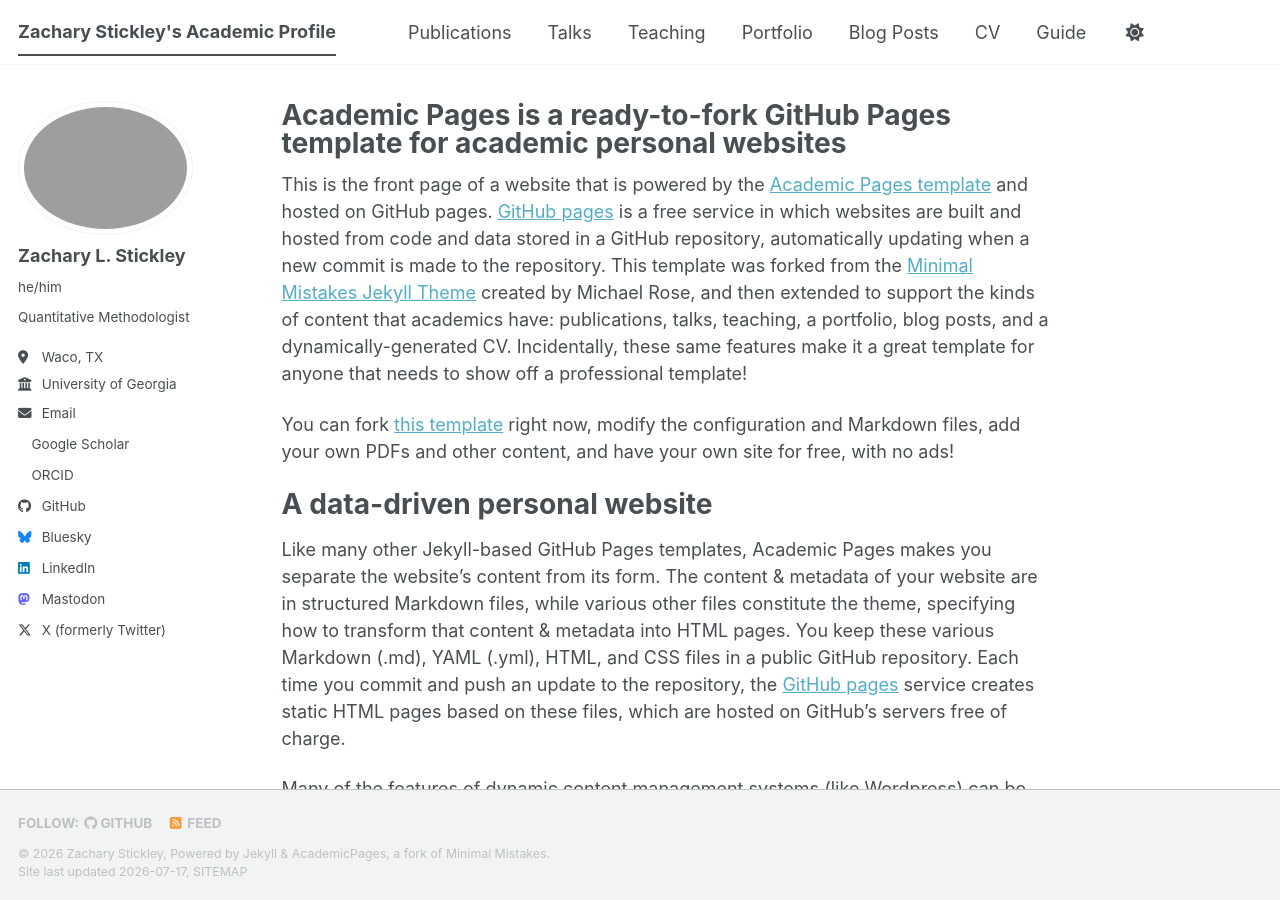
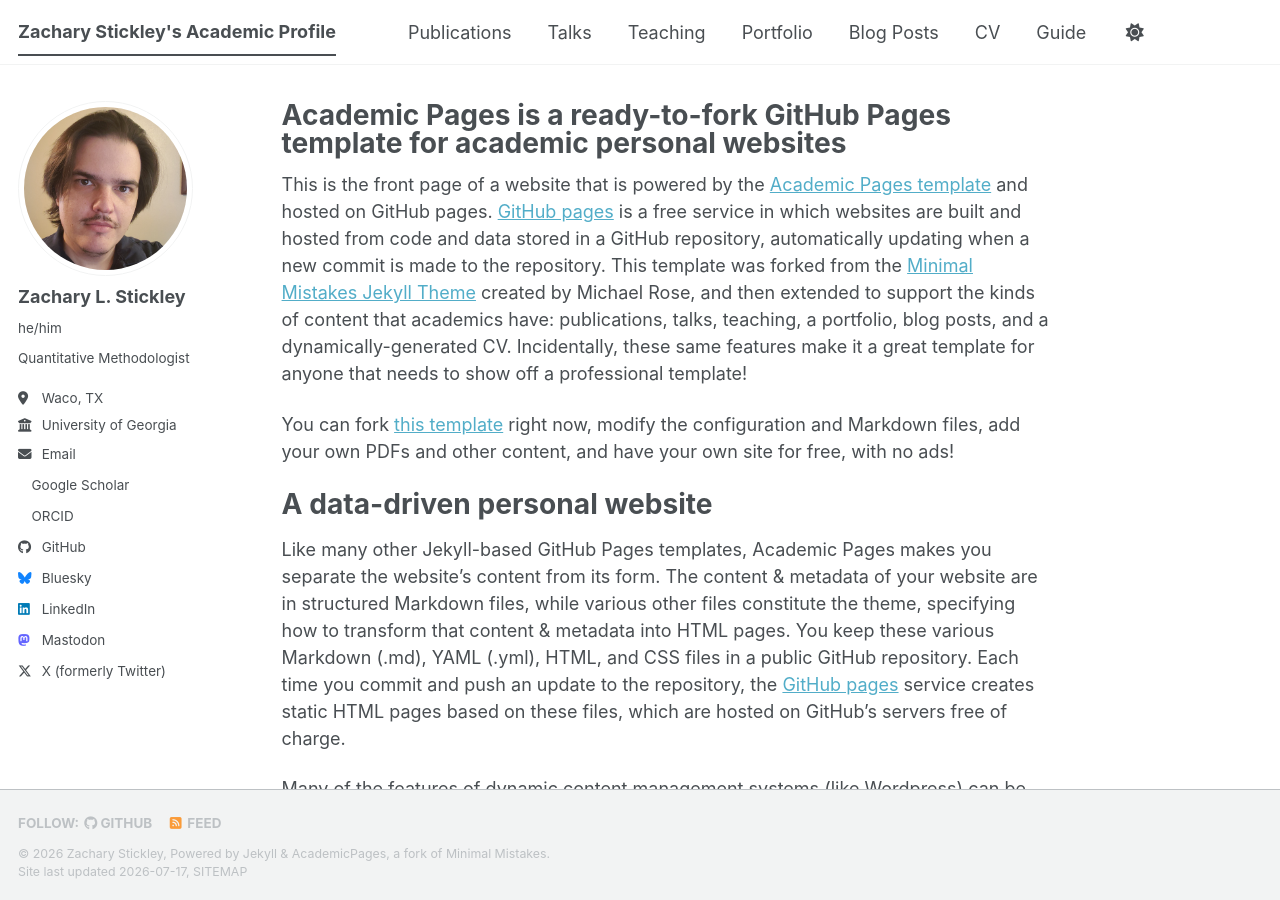
Before and after one commit to zstickley/zstickley.github.io, a Jekyll site: the page built from _pages/about.md, in a window 1280 px wide and 900 px high. Built offline with Jekyll 4.4.1, drawn with Linux system fonts in a browser that asks for light colours; a style sheet for code colours, icons or effects is not loaded.

Commit message:
Update _config.yml

```diff
--- a/_config.yml
+++ b/_config.yml
@@ -23,7 +23,7 @@ repository               : "academicpages/academicpages.github.io"
 #               Additional customization can be done by editing /_includes/author-profile.html
 author:
   # Biographic information
-  avatar           : "20200722_114808 (2).jpg"
+  avatar           : "zsprofile.png"
   name             : "Zachary L. Stickley"
   pronouns         : "he/him"
   bio              : "Quantitative Methodologist"
```
